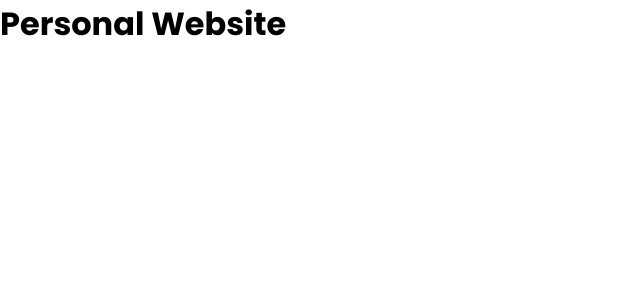
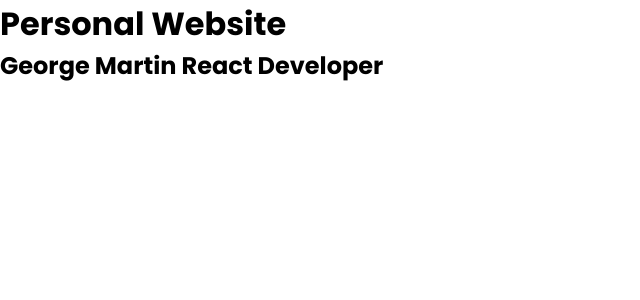
Before and after one commit to gmartin323/personal-website, a React (Vite) app: page / in a window 1280 px wide. Shown: the top 300 px of the page, without its empty margins (0-640 px from the left). Built offline with nearby package versions, Linux system fonts and the light colour scheme.

Commit message:
Github push test

```diff
--- a/src/app.jsx
+++ b/src/app.jsx
@@ -4,6 +4,7 @@ export default function App() {
   return (
       <div className="App">
         <h1>Personal Website</h1>
+        <h2>George Martin React Developer</h2>
       </div>
   );
 }
```
